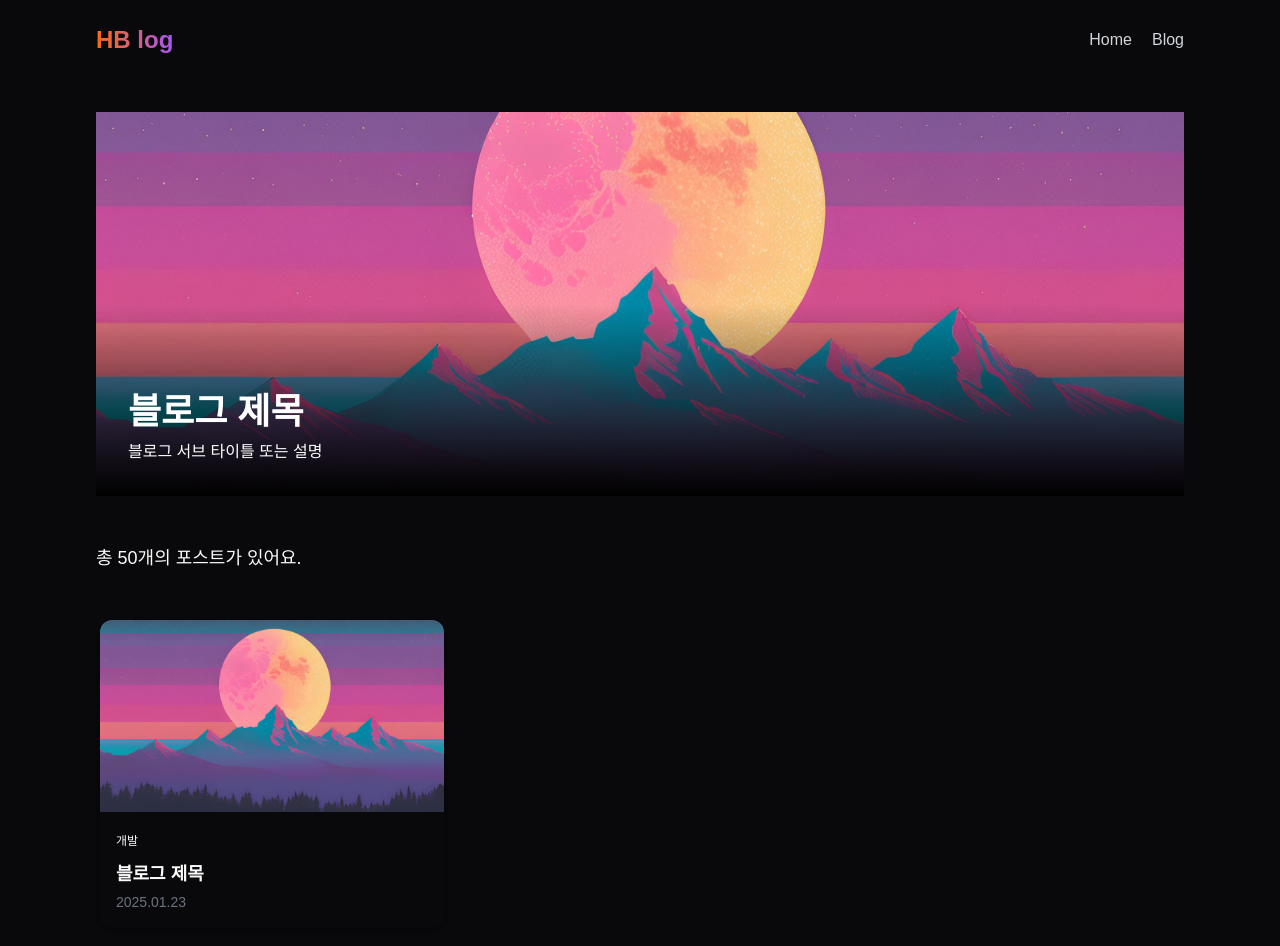
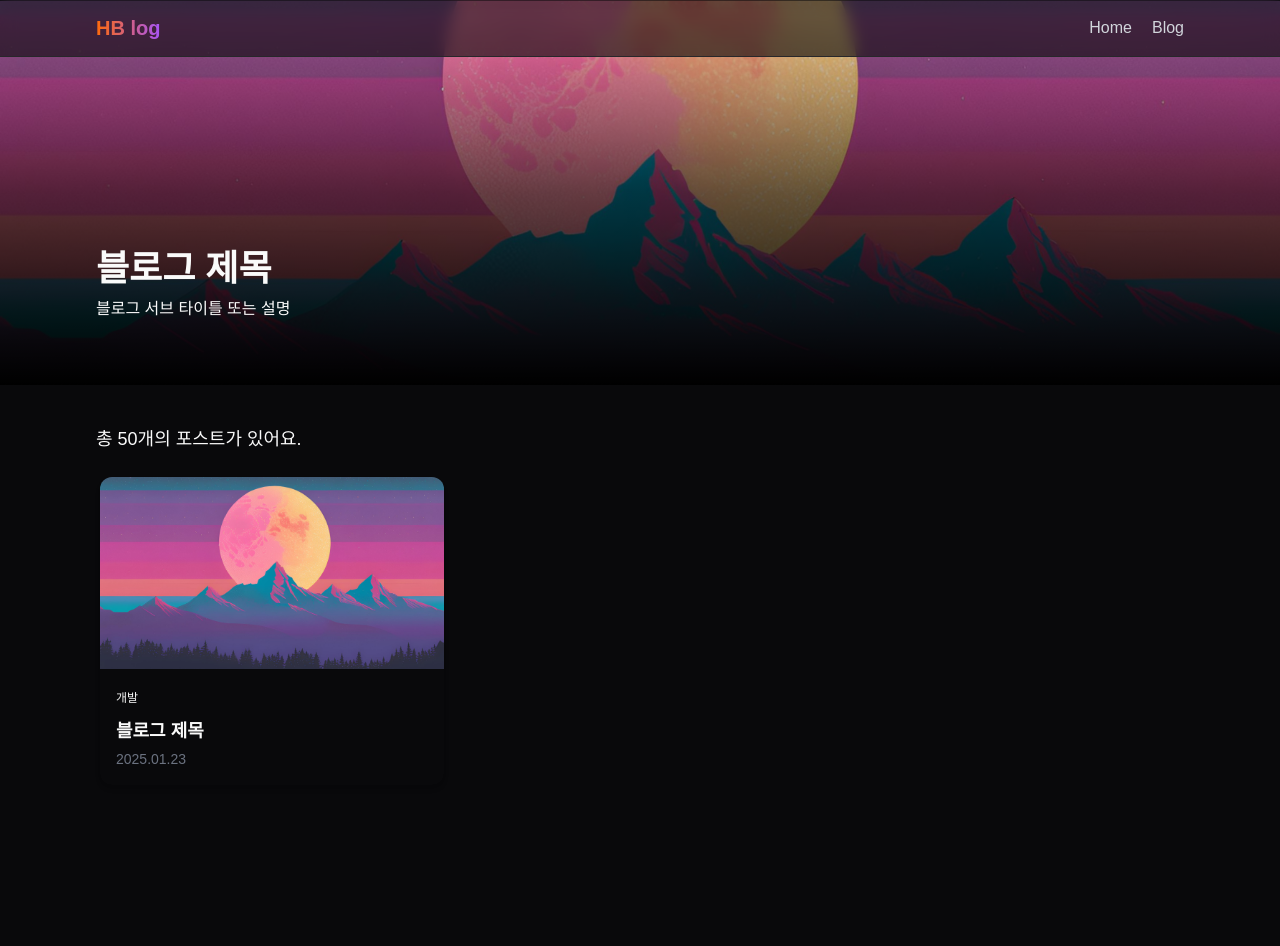
Before and after one commit to gus4214/hb-log, a Next.js app: page /blog in a window 1280 px wide. Shown: the top 946 px of the page. After the commit the page ends 825 px from the top, so only its background shows below. Built offline with nearby package versions, Linux system fonts and the light colour scheme.

Commit message:
💄 add: GNB, 블로그 배너 커스텀 #3

```diff
--- /dev/null
+++ b/src/app/blog/layout.tsx
@@ -0,0 +1,18 @@
+import React, { ReactNode } from 'react';
+
+import BlogBanner from '@/modules/blog/components/BlogBanner';
+
+const BlogPageLayout = ({ children }: { children: ReactNode }) => {
+	return (
+		<>
+			<BlogBanner src='/sample.png' title='블로그 제목' subTitle='블로그 서브 타이틀 또는 설명' />
+			<div className='container-wrapper'>
+				<div className='container py-10'>
+					<section id='blog'>{children}</section>
+				</div>
+			</div>
+		</>
+	);
+};
+
+export default BlogPageLayout;
--- a/src/app/blog/page.tsx
+++ b/src/app/blog/page.tsx
@@ -1,12 +1,9 @@
-import Container from '@/components/layouts/Container';
 import Blog from '@/modules/blog';
 
 const BlogPage = () => {
 	return (
 		<>
-			<Container>
-				<Blog />
-			</Container>
+			<Blog />
 		</>
 	);
 };
--- a/src/app/globals.css
+++ b/src/app/globals.css
@@ -60,3 +60,17 @@ body {
     @apply bg-background text-foreground;
   }
 }
+
+@layer utilities {
+  .border-grid {
+    @apply border-border/30 dark:border-border;
+  }
+
+  .container-wrapper {
+    @apply min-[1800px]:max-w-6xl min-[1800px]:border-x border-border/30 dark:border-border mx-auto w-full;
+  }
+
+  .container {
+    @apply px-8 mx-auto max-w-6xl;
+  }
+}
--- a/src/components/layouts/MainLayout.tsx
+++ b/src/components/layouts/MainLayout.tsx
@@ -8,11 +8,9 @@ interface LayoutProps {
 
 const MainLayout = ({ children }: LayoutProps) => {
 	return (
-		<div className='mx-auto max-w-6xl'>
-			<div className='flex flex-col'>
-				<Header />
-				<main className='flex-grow'>{children}</main>
-			</div>
+		<div className='flex flex-1 flex-col'>
+			<Header />
+			<main className='flex flex-1 flex-col'>{children}</main>
 		</div>
 	);
 };
--- a/src/components/layouts/header/Header.tsx
+++ b/src/components/layouts/header/Header.tsx
@@ -5,15 +5,15 @@ import { MENU_ITEMS } from '@/config/menu';
 
 const Header = () => {
 	return (
-		<header>
-			<div className='flex items-center justify-between px-8 py-6'>
+		<header className='border-grid sticky top-0 z-50 w-full border-b bg-background/95 backdrop-blur supports-[backdrop-filter]:bg-background/60'>
+			<div className='container-wrapper'>
+				<div className='container flex h-14 items-center justify-between'>
 					{/* Logo */}
 					<Link href='/' aria-label='HB log - Homepage'>
-					<GradientText as='h1' className='text-2xl'>
+						<GradientText as='h1' className='text-xl'>
 							HB log
 						</GradientText>
 					</Link>
-
 					{/* Navigation */}
 					<nav aria-label='Main Navigation'>
 						<ul className='flex items-center gap-5'>
@@ -27,6 +27,7 @@ const Header = () => {
 						</ul>
 					</nav>
 				</div>
+			</div>
 		</header>
 	);
 };
--- a/src/modules/blog/components/Blog.tsx
+++ b/src/modules/blog/components/Blog.tsx
@@ -1,12 +1,10 @@
-import BlogBanner from '@/modules/blog/components/BlogBanner';
 import BlogPostCard from '@/modules/blog/components/BlogPostCard';
 
 const Blog = () => {
 	return (
 		<>
-			<BlogBanner src='/sample.png' title='블로그 제목' subTitle='블로그 서브 타이틀 또는 설명' />
 			{/* 블로그 포스팅 리스트 */}
-			<section className='mt-12 flex flex-col gap-12'>
+			<section className='flex flex-col gap-6'>
 				<header>
 					<h5 className='text-lg'>총 50개의 포스트가 있어요.</h5>
 				</header>
--- a/src/modules/blog/components/BlogBanner.tsx
+++ b/src/modules/blog/components/BlogBanner.tsx
@@ -9,17 +9,19 @@ interface BlogBannerProps {
 
 const BlogBanner: FC<BlogBannerProps> = ({ src, title, subTitle }) => {
 	return (
-		<div className='relative w-full h-64 md:h-96'>
+		<div className='relative w-full h-80 md:h-96 -mt-14'>
 			{/* 배경 이미지 */}
 			<Image src={src} alt='배너 이미지' layout='fill' objectFit='cover' quality={100} priority />
-
 			{/* 그라디언트 오버레이 */}
-			<div className='absolute inset-0 bg-gradient-to-t from-black via-transparent to-transparent'></div>
-
+			<div className='absolute inset-0 bg-gradient-to-t from-black via-black/60 to-transparent'></div>
 			{/* 배너 텍스트 */}
-			<div className='absolute bottom-4 left-4 text-white z-20 p-4'>
-				<h1 className='text-2xl md:text-4xl font-bold'>{title}</h1>
-				<p className='mt-2'>{subTitle}</p>
+			<div className='absolute z-20 w-full h-80 md:h-96'>
+				<div className='container flex flex-col justify-end h-full pb-16'>
+					<div className='flex flex-col gap-2 items-center md:items-start'>
+						<h1 className='text-2xl md:text-4xl font-bold'>{title}</h1>
+						<p className='text-sm md:text-base'>{subTitle}</p>
+					</div>
+				</div>
 			</div>
 		</div>
 	);
```
Lines whose indentation alone changed are shown as unchanged.
